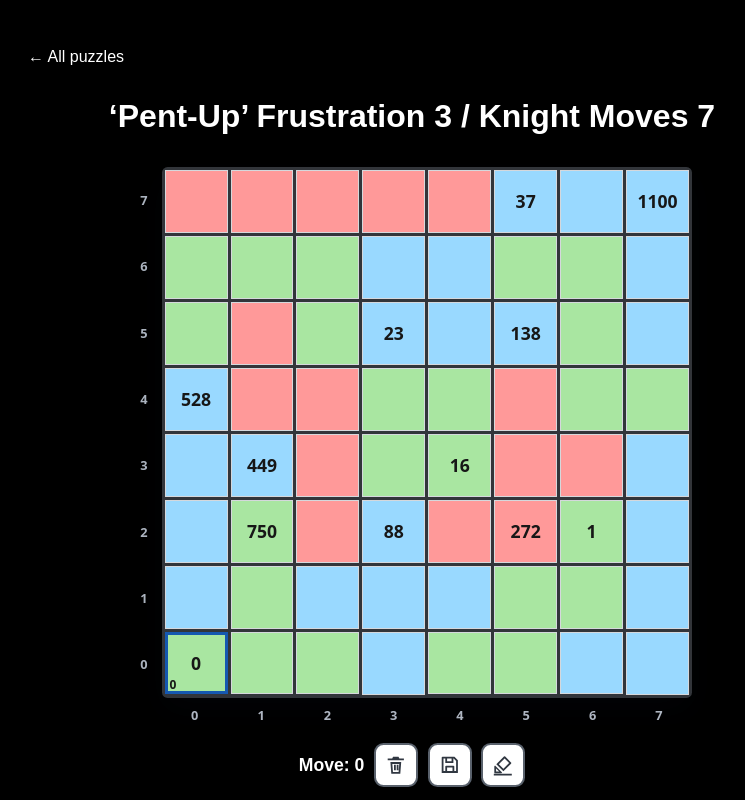
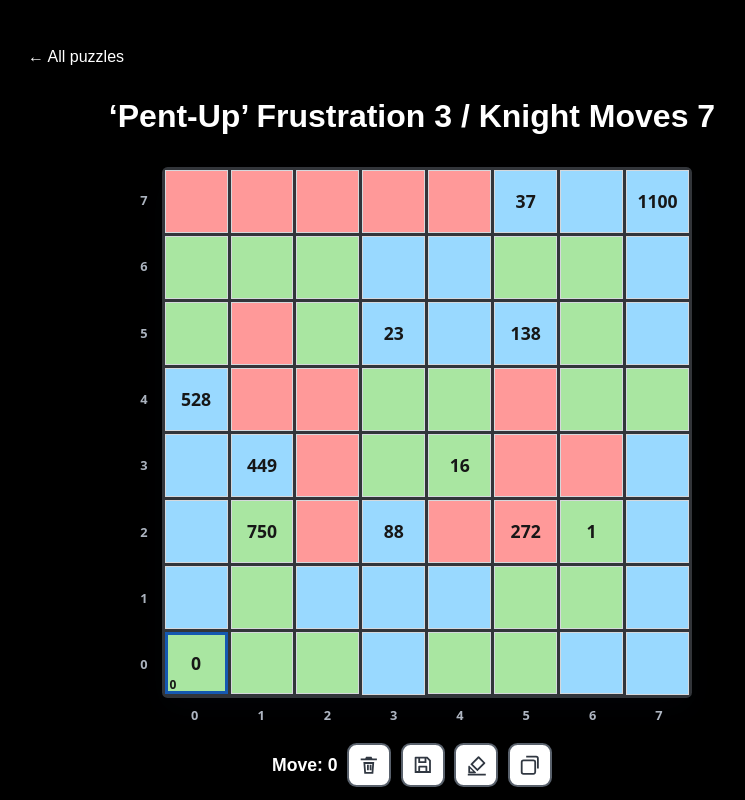
Before and after one commit to Kakkarrot/workout, a Next.js app: page /puzzles/pent-up-frustration-3-knight-moves-7 in a window 1280 px wide. Shown: the top 800 px of the page, without its empty margins (228-973 px from the left). Built offline with nearby package versions, Linux system fonts and the light colour scheme; no server answers.

Commit message:
add debugging tool and fix error handling for multiple towers per section

```diff
--- a/src/features/pent-up-frustration/PuzzleControls.tsx
+++ b/src/features/pent-up-frustration/PuzzleControls.tsx
@@ -12,10 +12,11 @@ type PuzzleControlsProps = {
     state: PuzzleControlsState;
     onToggleErase: () => void;
     onToggleHighlight: () => void;
+    onCopyLayout: () => Promise<void>;
     onSave: () => Promise<void>;
 };
 
-export function PuzzleControls({state, onToggleErase, onToggleHighlight, onSave}: PuzzleControlsProps) {
+export function PuzzleControls({state, onToggleErase, onToggleHighlight, onCopyLayout, onSave}: PuzzleControlsProps) {
     return (
         <>
             <div className="puzzle-modes">
@@ -43,6 +44,13 @@ export function PuzzleControls({state, onToggleErase, onToggleHighlight, onSave}
                 >
                     <HighlighterIcon/>
                 </ModeButton>
+                <IconButton
+                    label="Copy layout"
+                    disabled={state.disabled}
+                    onClick={() => void onCopyLayout()}
+                >
+                    <CopyIcon/>
+                </IconButton>
             </div>
             <p className="puzzle-help">{helpText[state.mode]}</p>
         </>
@@ -94,6 +102,10 @@ function HighlighterIcon() {
     return <Icon path="m14.69 2.86 6.45 6.45a1 1 0 0 1 0 1.42l-8.48 8.48-7.87-7.87 8.48-8.48a1 1 0 0 1 1.42 0Zm-.71 2.12-6.36 6.36 5.04 5.04 6.36-6.36-5.04-5.04ZM3.38 12.75l7.87 7.87-.52.52a1 1 0 0 1-.71.3H3.56a1 1 0 0 1-1-1v-6.46a1 1 0 0 1 .29-.71l.53-.52ZM4.56 16v3.44H8l-3.44-3.45ZM2 22h20v2H2v-2Z"/>;
 }
 
+function CopyIcon() {
+    return <Icon path="M8 2h11a3 3 0 0 1 3 3v11h-2V5a1 1 0 0 0-1-1H8V2ZM5 6h11a3 3 0 0 1 3 3v11a3 3 0 0 1-3 3H5a3 3 0 0 1-3-3V9a3 3 0 0 1 3-3Zm0 2a1 1 0 0 0-1 1v11a1 1 0 0 0 1 1h11a1 1 0 0 0 1-1V9a1 1 0 0 0-1-1H5Z"/>;
+}
+
 function Icon({path}: {path: string}) {
     return (
         <svg aria-hidden="true" viewBox="0 0 24 24">
--- a/src/features/pent-up-frustration/PuzzleGrid.tsx
+++ b/src/features/pent-up-frustration/PuzzleGrid.tsx
@@ -7,13 +7,13 @@ import {PuzzleInstructions} from './PuzzleInstructions';
 import {PUZZLE_ID} from './puzzleDefinition';
 import {evaluateProgress} from './puzzleProgress';
 import {ScoreSequenceGenerator} from './ScoreSequenceGenerator';
-import {STARTING_CELL, scoreSequenceStartFor, towerCellsFor} from './puzzleState';
+import {scoreSequenceStartFor, towerCellsFor} from './puzzleState';
 import {usePuzzleBoard} from './usePuzzleBoard';
 
 export function PuzzleGrid() {
-    const {state, isLoading, isSaving, status, selectCell, toggleErase, toggleHighlight, save} = usePuzzleBoard(PUZZLE_ID);
+    const {state, isLoading, isSaving, status, selectCell, toggleErase, toggleHighlight, copyLayout, save} = usePuzzleBoard(PUZZLE_ID);
     const towerCells = useMemo(() => towerCellsFor(state), [state]);
-    const progress = evaluateProgress(state.moves, towerCells.has(STARTING_CELL));
+    const progress = evaluateProgress(state);
     const scoreSequenceStart = scoreSequenceStartFor(state);
     const board = {
         moves: state.moves,
@@ -43,6 +43,7 @@ export function PuzzleGrid() {
                     }}
                     onToggleErase={toggleErase}
                     onToggleHighlight={toggleHighlight}
+                    onCopyLayout={copyLayout}
                     onSave={save}
                 />
                 <p className="puzzle-status" aria-live="polite">{status}</p>
--- a/src/features/pent-up-frustration/puzzleBoardState.ts
+++ b/src/features/pent-up-frustration/puzzleBoardState.ts
@@ -93,8 +93,7 @@ export function scoreSequenceStartFor(board: PuzzleBoardState, activeMove: numbe
 }
 
 function rebuildBoard(board: PuzzleBoardState, moves: readonly (CellKey | null)[]): PuzzleBoardState {
-    const startingTower = board.towerBySection.get(startingSection) === STARTING_CELL;
-    const progress = evaluateProgress(moves, startingTower);
+    const progress = evaluateProgress({...board, moves});
     const displayScores = [...board.displayScores];
     progress.scores.forEach((score, move) => { displayScores[move] = score; });
     const availableScores = availableScoresFor(moves, displayScores);
--- a/src/features/pent-up-frustration/puzzleProgress.ts
+++ b/src/features/pent-up-frustration/puzzleProgress.ts
@@ -10,18 +10,43 @@ export type PuzzleProgress = {
     invalidMoves: ReadonlySet<number>;
 };
 
-export function evaluateProgress(
-    moves: readonly (CellKey | null)[],
-    startingTower: boolean,
-): PuzzleProgress {
+export type PuzzleProgressInput = {
+    moves: readonly (CellKey | null)[];
+    towerBySection: ReadonlyMap<number, CellKey>;
+};
+
+export function evaluateProgress({moves, towerBySection}: PuzzleProgressInput): PuzzleProgress {
     const path = connectedPath(moves);
+    const startingCell = path[0];
+    const startingTower = startingCell !== undefined
+        && towerBySection.get(sectionForCell(startingCell)) === startingCell;
     const towers = inferTowers(path, startingTower);
     const verifiedPath = path.slice(0, towers.validLength);
     const evaluation = evaluatePath(verifiedPath, new Set(towers.towerBySection.values()));
     const invalidMoves = invalidGeometryMoves(moves);
+    invalidTowerSectionMoves(moves, towerBySection).forEach(move => invalidMoves.add(move));
     if (towers.validLength < path.length) invalidMoves.add(towers.validLength);
     else if (evaluation.validLength < path.length) invalidMoves.add(evaluation.validLength);
     return {path, scores: evaluation.scores, towerBySection: towers.towerBySection, invalidMoves};
+}
+
+function invalidTowerSectionMoves(
+    moves: readonly (CellKey | null)[],
+    towerBySection: ReadonlyMap<number, CellKey>,
+) {
+    const invalidMoves = new Set<number>();
+    const towerCells = new Set(towerBySection.values());
+
+    for (let move = 1; move < moves.length; move += 1) {
+        const from = moves[move - 1];
+        const to = moves[move];
+        if (!from || !to || !towerCells.has(from)) continue;
+        if (destinationElevation(from, to, true) !== true) continue;
+
+        const existingTower = towerBySection.get(sectionForCell(to));
+        if (existingTower && existingTower !== to) invalidMoves.add(move);
+    }
+    return invalidMoves;
 }
 
 export function connectedPath(moves: readonly (CellKey | null)[]) {
--- a/src/features/pent-up-frustration/usePuzzleBoard.ts
+++ b/src/features/pent-up-frustration/usePuzzleBoard.ts
@@ -3,6 +3,7 @@
 import {useEffect, useReducer, useState} from 'react';
 import {createPuzzleState, puzzleReducer} from './puzzleState';
 import {loadPuzzleState, savePuzzleState} from './puzzleStateApi';
+import {storePuzzleState} from './puzzleStorage';
 import type {CellKey} from './types';
 
 export function usePuzzleBoard(puzzleId: string) {
@@ -44,6 +45,16 @@ export function usePuzzleBoard(puzzleId: string) {
         }
     }
 
+    async function copyLayout() {
+        try {
+            const layout = JSON.stringify(storePuzzleState(state), null, 2);
+            await navigator.clipboard.writeText(layout);
+            setStatus('Layout copied.');
+        } catch (error) {
+            setStatus(errorMessage(error, 'Could not copy the layout'));
+        }
+    }
+
     return {
         state,
         isLoading,
@@ -52,6 +63,7 @@ export function usePuzzleBoard(puzzleId: string) {
         selectCell: (key: CellKey) => dispatch({type: 'selectCell', key}),
         toggleErase: () => dispatch({type: 'toggleErase'}),
         toggleHighlight: () => dispatch({type: 'toggleHighlight'}),
+        copyLayout,
         save,
     };
 }
```
Also changed, not shown: 1 other file (tests, documents, lock files or other folders).
